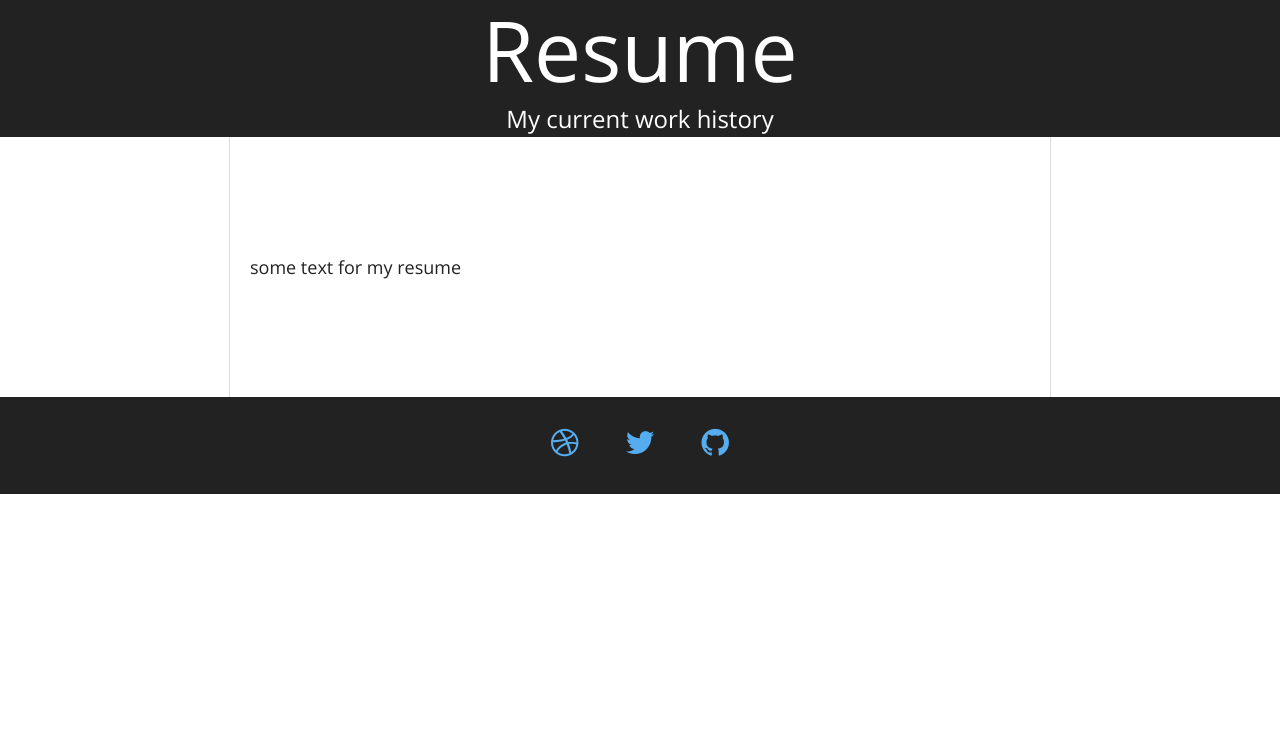
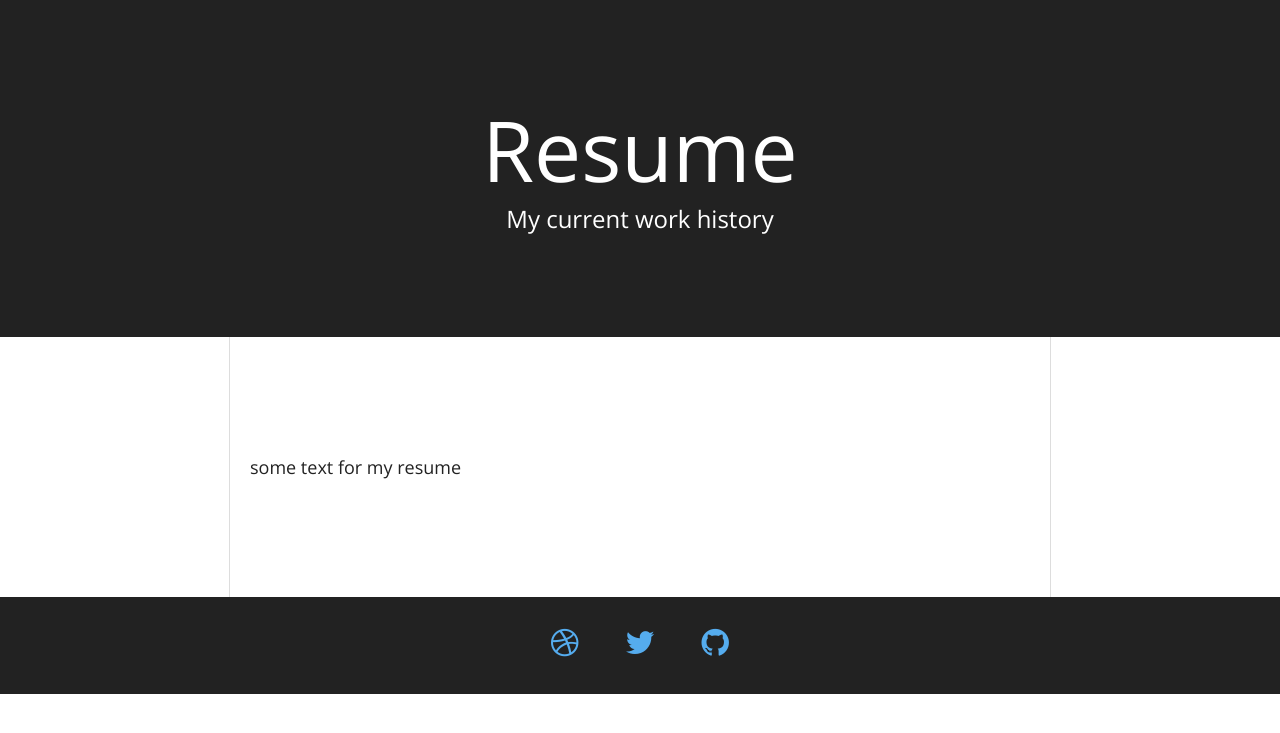
Before and after one commit to macorlett/macorlett.github.io, a Jekyll site: the page built from resume/index.md, in a window 1280 px wide. Shown: the top 733 px of the page. Built offline with Jekyll 4.4.1, drawn with Linux system fonts in a browser that asks for light colours; nearby versions of some CDN libraries; some web fonts are replaced; Markdown is read by kramdown in place of the engine named in the settings.

Commit message:
Update header.html

```diff
--- a/_includes/header.html
+++ b/_includes/header.html
@@ -17,7 +17,9 @@
 
 		</nav>
 
-		<header id="resume-header" class="content-block black center">
+		<header id="resume-header" class="content-block black center flex-content">
+
+			<div class="block-item">
 
 			<h1>{{ page.title }}</h1>
 
@@ -25,4 +27,6 @@
 				{{ page.description }}
 			</h4>
 
+			</div>
+
 		</header>
```
